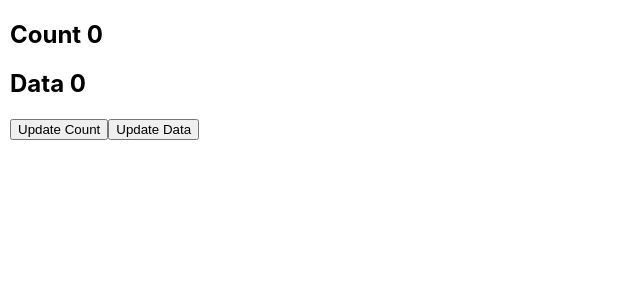
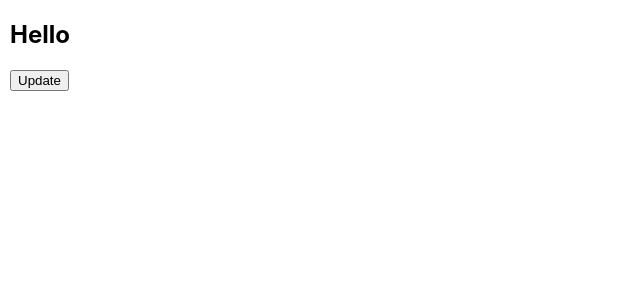
Before and after one commit to heyRahull/React-Tutorial, a React (Create React App) app: page / in a window 1280 px wide. Shown: the top 300 px of the page, without its empty margins (0-640 px from the left). Built offline with nearby package versions, Linux system fonts and the light colour scheme.

Commit message:
video 24 - lifting state up in react

```diff
--- a/src/App.js
+++ b/src/App.js
@@ -1,33 +1,13 @@
-import React, { useEffect, useState } from "react";
+import React from "react";
+import Child from "./Child";
 
 const App = () => {
-  const [count, setCount] = useState(0);
-  const [data, setData] = useState(0);
-  useEffect(() => {
-    console.warn("Count Updated");
-  }, [count]);
-
-  useEffect(() => {
-    console.warn("data Updated");
-  }, [data]);
+  function parent(greet) {
+    alert(greet);
+  }
   return (
     <>
-      <h2>Count {count}</h2>
-      <h2>Data {data}</h2>
-      <button
-        onClick={() => {
-          setCount(count + 1);
-        }}
-      >
-        Update Count
-      </button>
-      <button
-        onClick={() => {
-          setData(data + 1);
-        }}
-      >
-        Update Data
-      </button>
+      <Child func={parent} />
     </>
   );
 };
--- /dev/null
+++ b/src/Child.js
@@ -0,0 +1,19 @@
+import React from "react";
+
+const Child = (props) => {
+  const greet = "Good Morning ";
+  return (
+    <>
+      <h2>Hello</h2>
+      <button
+        onClick={() => {
+          props.func(greet);
+        }}
+      >
+        Update
+      </button>
+    </>
+  );
+};
+
+export default Child;
```
